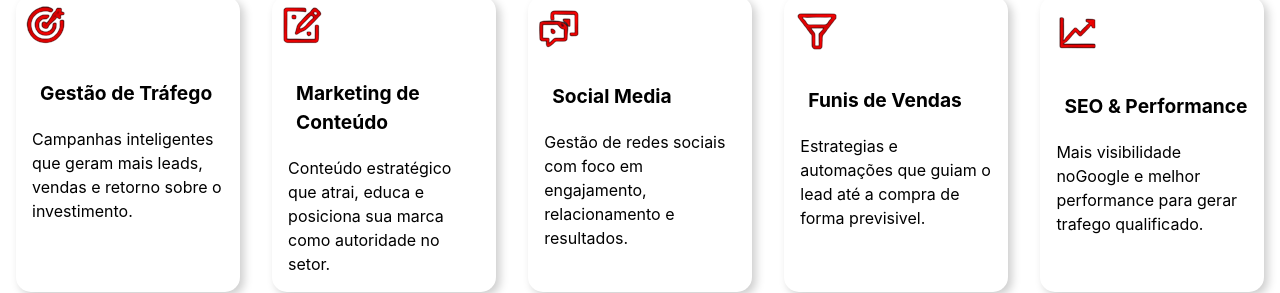
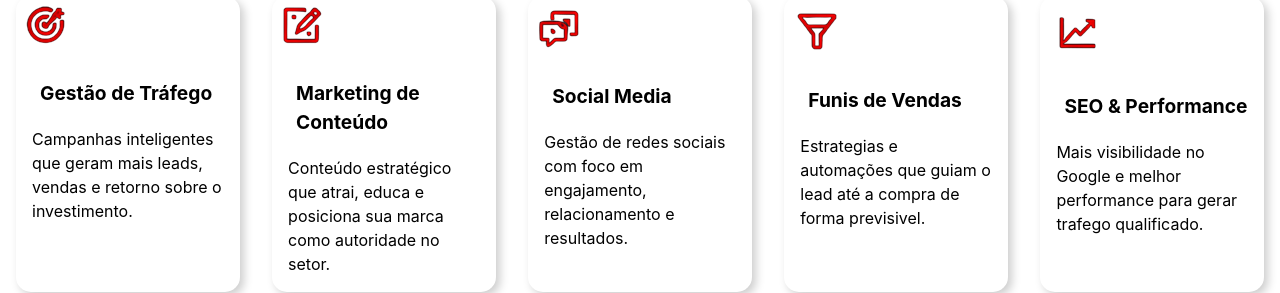
Before and after one commit to r4viel/snexus, a React (Vite) app in the folder snexus/: page / in a window 1280 px wide. Shown: the part 911-1204 px from the top of the page. Built offline with nearby package versions, Linux system fonts and the light colour scheme.

Commit message:
Fix typo in SEO description text

```diff
--- a/snexus/src/TelaTwoDown.jsx
+++ b/snexus/src/TelaTwoDown.jsx
@@ -31,7 +31,7 @@ function TelaTwoDown() {
         <div className="containerServicos">
             <img src={img5} alt="img5" />
             <h3>SEO & Performance</h3>
-            <p>Mais visibilidade noGoogle e melhor performance para gerar trafego qualificado.</p>
+            <p>Mais visibilidade no Google e melhor performance para gerar trafego qualificado.</p>
         </div>
 
     </div>
```
